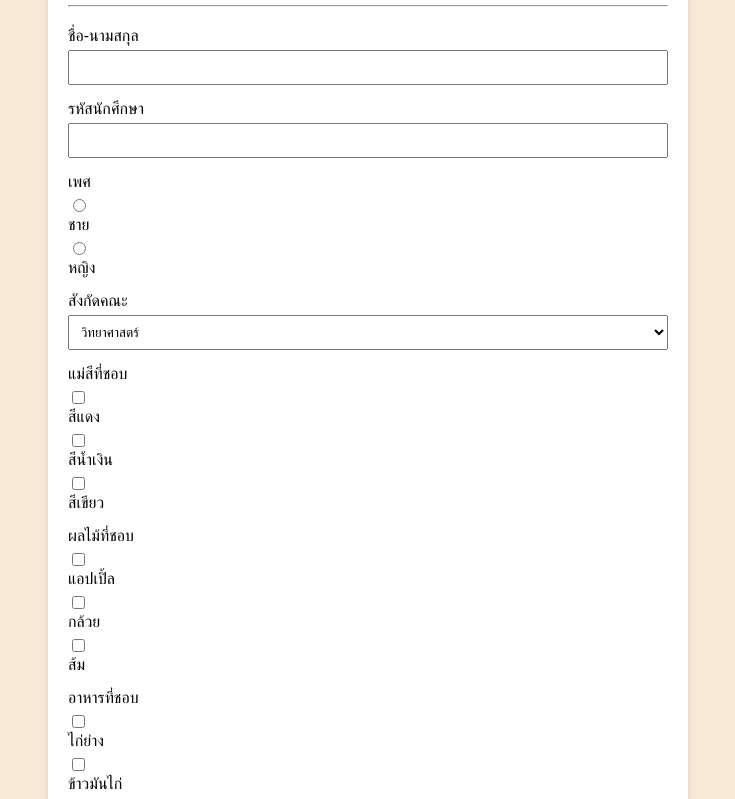
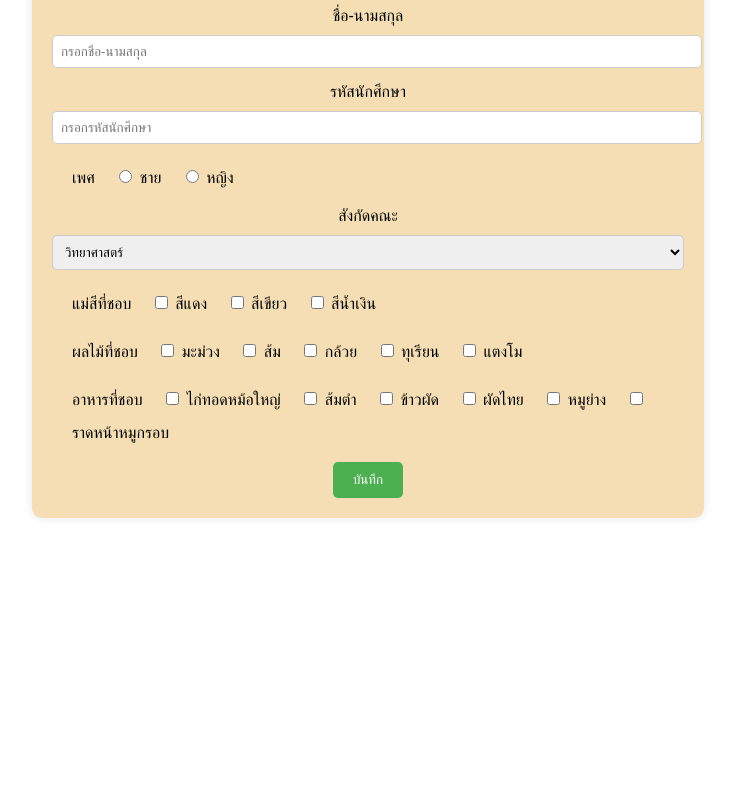
Before and after one commit to metunkmai/Wacharapol, a plain HTML site: page index.html in a window 1280 px wide. Shown: the part 103-902 px from the top of the page, without its empty margins (272-1007 px from the left). After the commit the page ends 800 px from the top, so only its background shows below. Drawn offline with Linux system fonts and the light colour scheme.

Commit message:
แก้โค้ด

```diff
--- a/index.html
+++ b/index.html
@@ -3,73 +3,71 @@
 <head>
     <meta charset="UTF-8">
     <meta name="viewport" content="width=device-width, initial-scale=1.0">
-    <title>แบบสอบถาม</title>
+    <title>Web Form</title>
     <style>
         body {
-            background-color: #f8e9d5;
             font-family: Arial, sans-serif;
-            margin: 20px;
+            text-align: center;
         }
-        .container {
-            max-width: 600px;
+        .form-container {
             margin: auto;
+            width: 50%;
+            background-color: #f5deb3;
             padding: 20px;
-            background-color: #fff;
-            border-radius: 8px;
+            border-radius: 10px;
             box-shadow: 0 0 10px rgba(0, 0, 0, 0.1);
         }
-        h2 {
-            text-align: center;
+        .form-container h1 {
+            margin-bottom: 20px;
         }
-        hr {
-            margin: 20px 0;
+        label {
+            display: block;
+            margin: 10px 0 5px;
         }
         .form-group {
             margin-bottom: 15px;
         }
-        .form-group label {
-            display: block;
-            margin-bottom: 5px;
-        }
-        .form-group input,
-        .form-group select {
+        input[type="text"], select {
             width: 100%;
             padding: 8px;
-            box-sizing: border-box;
+            margin-top: 5px;
+            border: 1px solid #ccc;
+            border-radius: 5px;
         }
-        .form-group input[type="checkbox"],
-        .form-group input[type="radio"] {
-            width: auto;
+        .checkbox-group, .radio-group {
+            text-align: left;
+            margin-left: 20px;
         }
-        .form-group button {
-            display: block;
-            width: 100%;
-            padding: 10px;
+        .checkbox-group label, .radio-group label {
+            display: inline-block;
+            margin-right: 15px;
+        }
+        button {
             background-color: #4CAF50;
             color: white;
+            padding: 10px 20px;
             border: none;
             border-radius: 5px;
             cursor: pointer;
         }
-        .form-group button:hover {
+        button:hover {
             background-color: #45a049;
         }
     </style>
 </head>
 <body>
-    <div class="container">
-        <h2>แบบสอบถาม</h2>
-        <hr>
+    <h1>แบบสอบถาม</h1>
+    <div class="form-container">
         <form>
             <div class="form-group">
                 <label for="name">ชื่อ-นามสกุล</label>
-                <input type="text" id="name" name="name">
+                <input type="text" id="name" name="name" placeholder="กรอกชื่อ-นามสกุล">
             </div>
             <div class="form-group">
                 <label for="student-id">รหัสนักศึกษา</label>
-                <input type="text" id="student-id" name="student-id">
+                <input type="text" id="student-id" name="student-id" placeholder="กรอกรหัสนักศึกษา">
             </div>
-            <div class="form-group">
+            <div class="form-group radio-group">
                 <label>เพศ</label>
                 <input type="radio" id="male" name="gender" value="male">
                 <label for="male">ชาย</label>
@@ -81,37 +79,50 @@
                 <select id="faculty" name="faculty">
                     <option value="science">วิทยาศาสตร์</option>
                     <option value="engineering">วิศวกรรมศาสตร์</option>
-
+                    <option value="arts">ศิลปศาสตร์</option>
+                    <option value="medicine">แพทยศาสตร์</option>
+                    <option value="business">บริหารธุรกิจ</option>
+                    <option value="law">นิติศาสตร์</option>
                 </select>
             </div>
-            <div class="form-group">
+            <div class="form-group checkbox-group">
                 <label>แม่สีที่ชอบ</label>
                 <input type="checkbox" id="red" name="color" value="red">
                 <label for="red">สีแดง</label>
+                <input type="checkbox" id="green" name="color" value="green">
+                <label for="green">สีเขียว</label>
                 <input type="checkbox" id="blue" name="color" value="blue">
                 <label for="blue">สีน้ำเงิน</label>
-                <input type="checkbox" id="green" name="color" value="green">
-                <label for="green">สีเขียว</label>
             </div>
-            <div class="form-group">
+            <div class="form-group checkbox-group">
                 <label>ผลไม้ที่ชอบ</label>
-                <input type="checkbox" id="apple" name="fruit" value="apple">
-                <label for="apple">แอปเปิ้ล</label>
+                <input type="checkbox" id="mango" name="fruit" value="mango">
+                <label for="mango">มะม่วง</label>
+                <input type="checkbox" id="orange" name="fruit" value="orange">
+                <label for="orange">ส้ม</label>
                 <input type="checkbox" id="banana" name="fruit" value="banana">
                 <label for="banana">กล้วย</label>
-                <input type="checkbox" id="orange" name="fruit" value="orange">
-                <label for="orange">ส้ม</label>
+                <input type="checkbox" id="durian" name="fruit" value="durian">
+                <label for="durian">ทุเรียน</label>
+                <input type="checkbox" id="watermelon" name="fruit" value="watermelon">
+                <label for="watermelon">แตงโม</label>
             </div>
-            <div class="form-group">
+            <div class="form-group checkbox-group">
                 <label>อาหารที่ชอบ</label>
-                <input type="checkbox" id="chicken" name="food" value="chicken">
-                <label for="chicken">ไก่ย่าง</label>
-                <input type="checkbox" id="rice" name="food" value="rice">
-                <label for="rice">ข้าวมันไก่</label>
+                <input type="checkbox" id="fried-chicken" name="food" value="fried-chicken">
+                <label for="fried-chicken">ไก่ทอดหม้อใหญ่</label>
+                <input type="checkbox" id="papaya-salad" name="food" value="papaya-salad">
+                <label for="papaya-salad">ส้มตำ</label>
+                <input type="checkbox" id="fried-rice" name="food" value="fried-rice">
+                <label for="fried-rice">ข้าวผัด</label>
+                <input type="checkbox" id="noodle" name="food" value="noodle">
+                <label for="noodle">ผัดไทย</label>
+                <input type="checkbox" id="grilled-pork" name="food" value="grilled-pork">
+                <label for="grilled-pork">หมูย่าง</label>
+                <input type="checkbox" id="crispy-pork" name="food" value="crispy-pork">
+                <label for="crispy-pork">ราดหน้าหมูกรอบ</label>
             </div>
-            <div class="form-group">
-                <button type="submit">บันทึก</button>
-            </div>
+            <button type="submit">บันทึก</button>
         </form>
     </div>
 </body>
```
